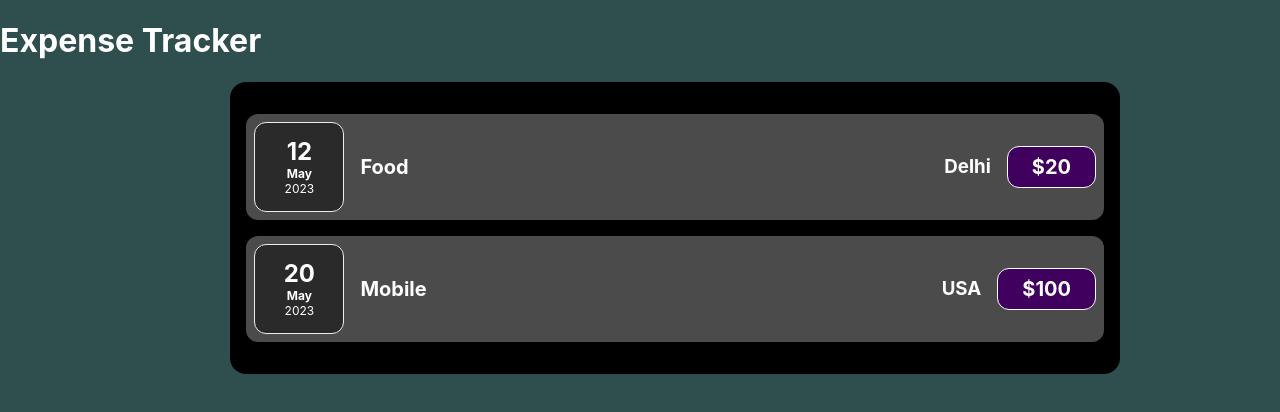
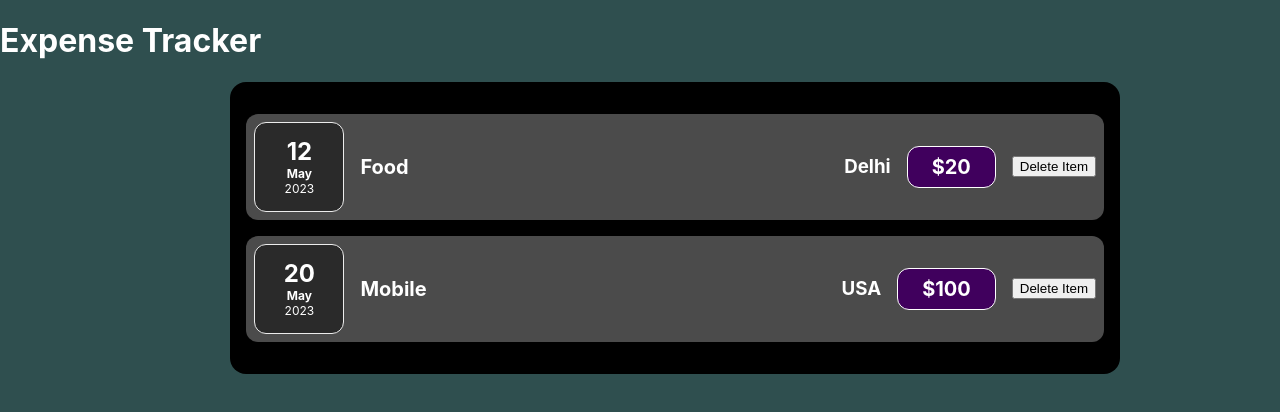
Before and after one commit to Harshal87/basic_react_project, a React (Create React App) app: page / in a window 1280 px wide. Shown: the top 412 px of the page. Built offline with nearby package versions, Linux system fonts and the light colour scheme.

Commit message:
Updated for eventhandlers for buttons

```diff
--- a/src/App.js
+++ b/src/App.js
@@ -26,6 +26,7 @@ const App = () => {
         {
           obj1.map((obj, index) => (
             <ExpenseItems
+            obj1={obj1}
               key={index}
               place={obj.place}
               date={obj.date}
--- a/src/components/ExpenseMain/ExpenseItem.js
+++ b/src/components/ExpenseMain/ExpenseItem.js
@@ -7,7 +7,16 @@ const ExpenseItems = (props) => {
   // const year = props.date.getFullYear();
   // const item_cot=10;
   // const date=props.date
+
+  const DelclickHandler = (event) => {
+    alert("Clicked");
+    // props.obj1.pop(props.key)
+    let element=event.target.parentNode.parentNode
+    element.remove()
+  };
+  console.log("main ",props.obj1)
   return (
+
     <div className="expense-item">
       {/* <h3>{props.date.toISOString()}</h3> */}
 
@@ -18,6 +27,7 @@ const ExpenseItems = (props) => {
         <h3>{props.place}</h3>
 
         <div className="expense-item__price">{props.cost}</div>
+        <button onClick={DelclickHandler}>Delete Item</button>
       </div>
     </div>
   );
```
